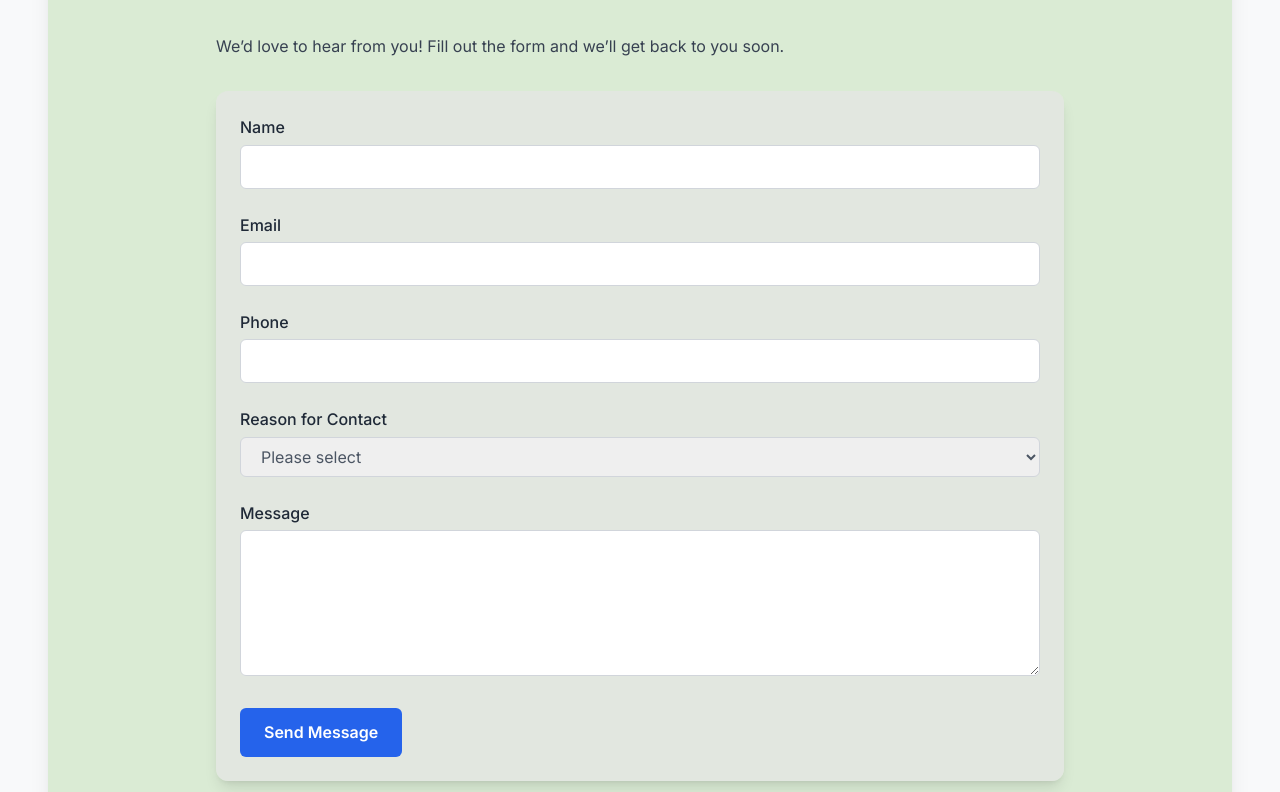
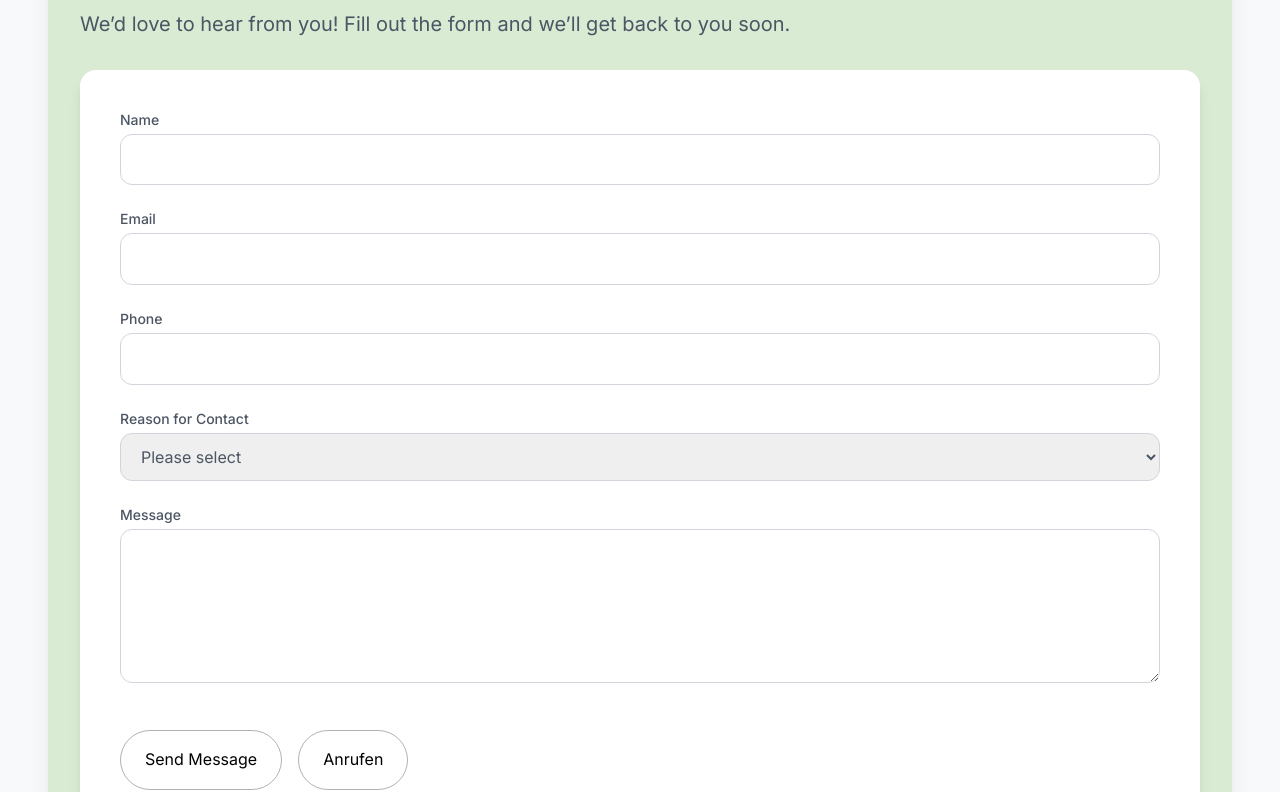
Before and after one commit to MarkusLindner123/Lindner-IT-WebsiteShop, a Next.js app: page /en in a window 1280 px wide. Shown: the part 4990-5782 px from the top of the page. Built offline with nearby package versions, Linux system fonts and the light colour scheme.

Commit message:
contact section besser.

```diff
--- a/src/components/ContactSection.tsx
+++ b/src/components/ContactSection.tsx
@@ -1,153 +1,154 @@
 "use client";
 
 import { useTranslations } from "next-intl";
-import { motion } from "framer-motion";
+import { motion, Variants } from "framer-motion";
 
 export default function ContactSection() {
   const t = useTranslations("contact");
 
-  // Variants for staggering child animations
-  const container = {
+  const fadeUp: Variants = {
     hidden: { opacity: 0, y: 20 },
-    show: {
-      opacity: 1,
-      y: 0,
-      transition: {
-        staggerChildren: 0.15,
-        delayChildren: 0.2,
-      },
-    },
+    show: { opacity: 1, y: 0, transition: { duration: 0.6 } },
   };
 
-  const item = {
-    hidden: { opacity: 0, y: 20 },
-    show: { opacity: 1, y: 0 },
+  const containerVariants: Variants = {
+    hidden: {},
+    show: { transition: { staggerChildren: 0.1 } },
   };
 
   return (
     <motion.section
-      aria-label="Contact"
-      className="relative overflow-hidden bg-services-section-bg rounded-2xl shadow-xl"
+      aria-label="Kontaktbereich"
+      className="bg-services-section-bg py-16"
       initial="hidden"
       whileInView="show"
-      viewport={{ once: true, amount: 0.2 }}
-      variants={container}
+      viewport={{ once: true }}
+      variants={containerVariants}
     >
-      <div className="max-w-4xl mx-auto px-6 py-12 md:py-16 lg:py-20 relative z-10">
+      <div className="max-w-7xl mx-auto px-4 md:px-8">
         {/* Kicker */}
-        <motion.div variants={item} className="flex justify-left mb-8">
+        <motion.div variants={fadeUp} className="mb-4">
           <div className="inline-flex items-center px-4 py-1 rounded-full text-sm font-medium text-black bg-black/10">
             {t("kicker")}
           </div>
         </motion.div>
 
-        {/* Title */}
-        <motion.h1
-          variants={item}
-          className="text-4xl sm:text-5xl font-extrabold leading-tight tracking-tight text-black font-headline mb-8"
+        {/* Titel */}
+        <motion.h2
+          variants={fadeUp}
+          className="text-5xl sm:text-6xl md:text-7xl font-extrabold text-primary-dark font-headline mb-4"
         >
           {t("title")}
-        </motion.h1>
+        </motion.h2>
 
-        {/* Subtitle */}
-        <motion.p variants={item} className="text-services-card-description mb-8">
+        {/* Untertitel */}
+        <motion.p
+          variants={fadeUp}
+          className="text-neutral text-lg sm:text-xl mb-8"
+        >
           {t("subtitle")}
         </motion.p>
 
-        {/* Form */}
-        <motion.form
-          variants={item}
+        {/* Formular-Karte */}
+        <motion.div
+          variants={fadeUp}
+          className="bg-white rounded-2xl shadow-lg p-8 md:p-10 space-y-6"
+        >
+          <form
             action="https://formspree.io/f/yourFormId"
             method="POST"
-          className="bg-services-card p-6 rounded-xl shadow-lg space-y-6"
+            className="space-y-6"
           >
             {/* Name */}
-          <motion.div variants={item}>
-            <label className="block text-services-card-title font-medium mb-1">
+            <div>
+              <label htmlFor="name" className="block text-sm font-medium text-contact-label mb-1">
                 {t("form.name")}
               </label>
-            <motion.input
-              whileFocus={{ scale: 1.02 }}
-              transition={{ type: "spring", stiffness: 200 }}
+              <input
                 type="text"
+                id="name"
                 name="name"
                 required
-              className="w-full px-4 py-2 rounded-md border border-gray-300 focus:outline-none focus:ring-2 focus:ring-accent"
+                className="w-full px-4 py-3 rounded-xl border border-contact-border focus:outline-none focus:ring-2 focus:ring-accent-one"
               />
-          </motion.div>
+            </div>
 
             {/* Email */}
-          <motion.div variants={item}>
-            <label className="block text-services-card-title font-medium mb-1">
+            <div>
+              <label htmlFor="email" className="block text-sm font-medium text-contact-label mb-1">
                 {t("form.email")}
               </label>
-            <motion.input
-              whileFocus={{ scale: 1.02 }}
-              transition={{ type: "spring", stiffness: 200 }}
+              <input
                 type="email"
+                id="email"
                 name="email"
                 required
-              className="w-full px-4 py-2 rounded-md border border-gray-300 focus:outline-none focus:ring-2 focus:ring-accent"
+                className="w-full px-4 py-3 rounded-xl border border-contact-border focus:outline-none focus:ring-2 focus:ring-accent-one"
               />
-          </motion.div>
+            </div>
 
-          {/* Phone */}
-          <motion.div variants={item}>
-            <label className="block text-services-card-title font-medium mb-1">
+            {/* Telefon */}
+            <div>
+              <label htmlFor="phone" className="block text-sm font-medium text-contact-label mb-1">
                 {t("form.phone")}
               </label>
-            <motion.input
-              whileFocus={{ scale: 1.02 }}
+              <input
                 type="tel"
+                id="phone"
                 name="phone"
-              className="w-full px-4 py-2 rounded-md border border-gray-300 focus:outline-none focus:ring-2 focus:ring-accent"
+                className="w-full px-4 py-3 rounded-xl border border-contact-border focus:outline-none focus:ring-2 focus:ring-accent-one"
               />
-          </motion.div>
+            </div>
 
-          {/* Reason */}
-          <motion.div variants={item}>
-            <label className="block text-services-card-title font-medium mb-1">
+            {/* Grund */}
+            <div>
+              <label htmlFor="reason" className="block text-sm font-medium text-contact-label mb-1">
                 {t("form.reason")}
               </label>
-            <motion.select
-              whileFocus={{ scale: 1.02 }}
+              <select
+                id="reason"
                 name="reason"
                 required
-              className="w-full px-4 py-2 rounded-md border border-gray-300 focus:outline-none focus:ring-2 focus:ring-accent"
+                className="w-full px-4 py-3 rounded-xl border border-contact-border focus:outline-none focus:ring-2 focus:ring-accent-one"
               >
                 <option value="">{t("form.reasonPlaceholder")}</option>
                 <option value="quote">{t("form.options.quote")}</option>
                 <option value="support">{t("form.options.support")}</option>
                 <option value="general">{t("form.options.general")}</option>
-            </motion.select>
-          </motion.div>
+              </select>
+            </div>
 
-          {/* Message */}
-          <motion.div variants={item}>
-            <label className="block text-services-card-title font-medium mb-1">
+            {/* Nachricht */}
+            <div>
+              <label htmlFor="message" className="block text-sm font-medium text-contact-label mb-1">
                 {t("form.message")}
               </label>
-            <motion.textarea
-              whileFocus={{ scale: 1.02 }}
+              <textarea
+                id="message"
                 name="message"
                 rows={5}
                 required
-              className="w-full px-4 py-2 rounded-md border border-gray-300 focus:outline-none focus:ring-2 focus:ring-accent"
+                className="w-full px-4 py-3 rounded-xl border border-contact-border focus:outline-none focus:ring-2 focus:ring-accent-one"
               />
-          </motion.div>
+            </div>
 
-          {/* Submit */}
-          <motion.div variants={item}>
-            <motion.button
+            {/* Buttons */}
+            <div className="flex flex-col sm:flex-row gap-4 pt-4">
+              <button
                 type="submit"
-              className="btn-primary w-full sm:w-auto"
-              whileHover={{ scale: 1.05 }}
-              whileTap={{ scale: 0.97 }}
+                className="inline-flex items-center justify-center px-6 py-4 border border-black/30 rounded-full text-black hover:bg-black/10 hover:-translate-y-1 transition-transform duration-300"
               >
                 {t("form.submit")}
-            </motion.button>
+              </button>
+              <a
+                href="tel:+491628036905"
+                className="inline-flex items-center justify-center px-6 py-4 border border-black/30 rounded-full text-black hover:bg-black/10 hover:-translate-y-1 transition-transform duration-300"
+              >
+                Anrufen
+              </a>
+            </div>
+          </form>
         </motion.div>
-        </motion.form>
       </div>
     </motion.section>
   );
```
Lines whose indentation alone changed are shown as unchanged.
